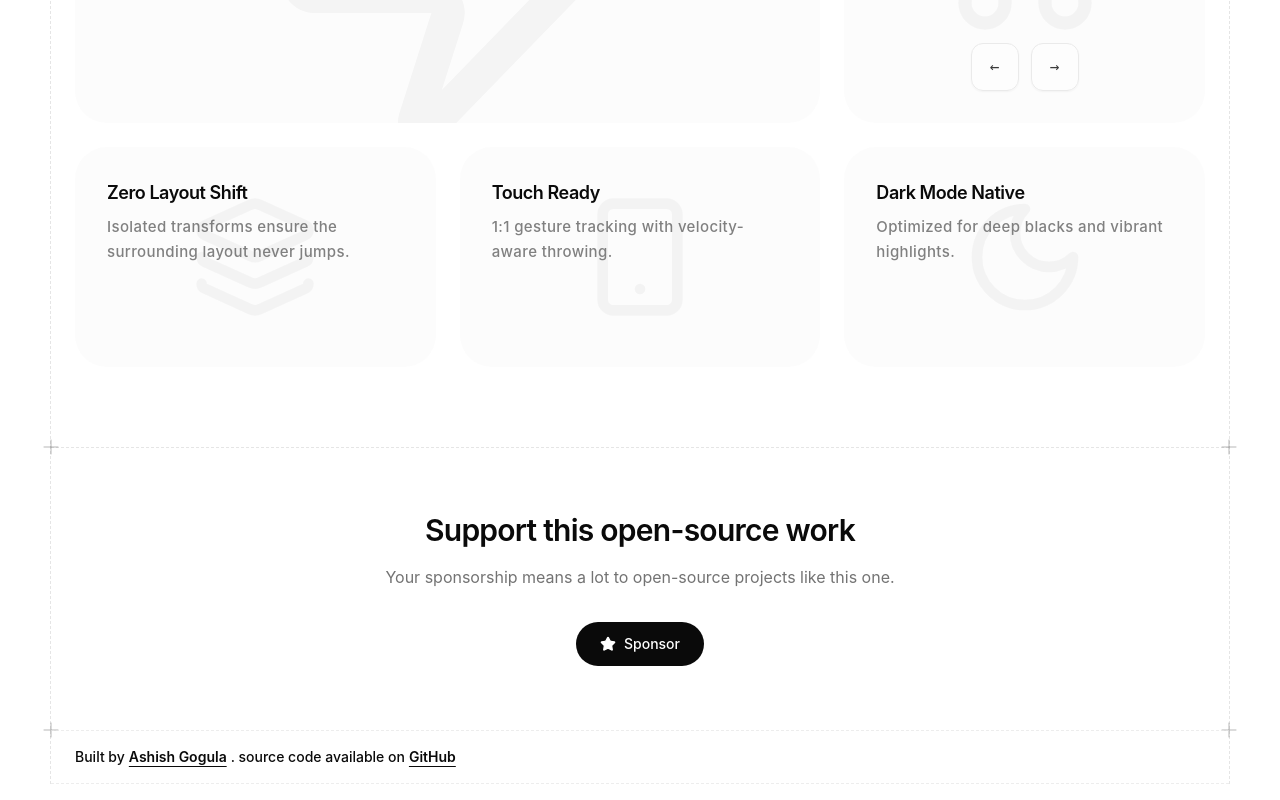
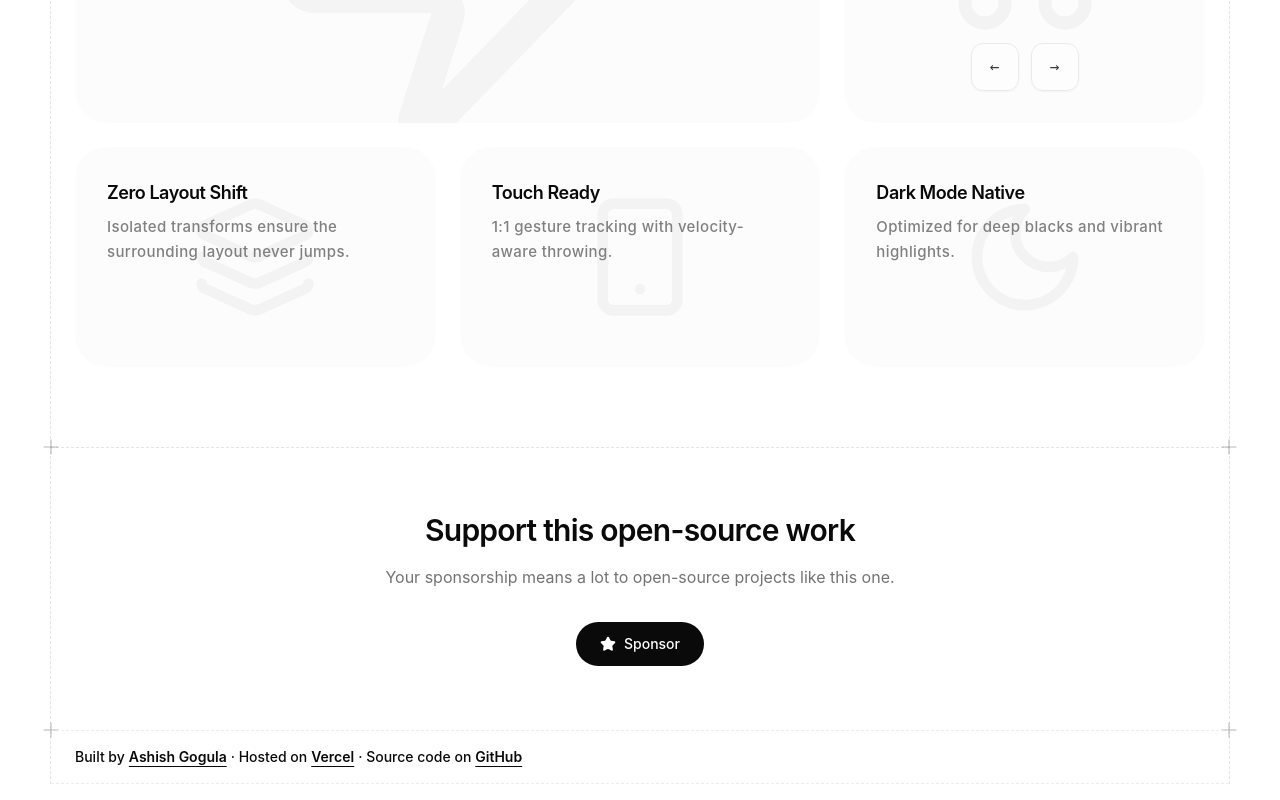
Before and after one commit to ashishgogula/coverflow, a Next.js app: page / in a window 1280 px wide. Shown: the part 1629-2429 px from the top of the page. Built offline with nearby package versions, Linux system fonts and the light colour scheme.

Commit message:
docs: update footer content and add usage code copy button
- Update footer text to include hosting information and improve link styling
- Add copy-to-clipboard functionality for usage code block in documentation
- Refactor code formatting for consistency and readability

```diff
--- a/app/get-started/get-started-client.tsx
+++ b/app/get-started/get-started-client.tsx
@@ -11,7 +11,7 @@ import {
   Maximize2,
 } from "lucide-react";
 import Link from "next/link";
-import { useState } from "react";
+import { useState, useRef } from "react";
 import { Navbar } from "@/components/navbar";
 import { Footer } from "@/components/footer";
 import { CoverFlow, CoverFlowItem } from "@ashishgogula/coverflow";
@@ -39,10 +39,20 @@ export default function GetStartedClient({
 }) {
   const [copied, setCopied] = useState(false);
   const [packageManager, setPackageManager] = useState("pnpm");
-  const [installMethod, setInstallMethod] =
-    useState<"shadcn" | "primitive">("shadcn");
+  const [installMethod, setInstallMethod] = useState<"shadcn" | "primitive">(
+    "shadcn",
+  );
   const [manualCopied, setManualCopied] = useState(false);
   const [isExpanded, setIsExpanded] = useState(false);
+  const [usageCopied, setUsageCopied] = useState(false);
+  const usageCodeRef = useRef<HTMLPreElement | null>(null);
+
+  const copyUsageCode = () => {
+    if (!usageCodeRef.current) return;
+    navigator.clipboard.writeText(usageCodeRef.current.innerText);
+    setUsageCopied(true);
+    setTimeout(() => setUsageCopied(false), 2000);
+  };
 
   const copyManualCode = () => {
     navigator.clipboard.writeText(componentCode);
@@ -65,10 +75,9 @@ export default function GetStartedClient({
   };
 
   const copyCommand = () => {
-    const current =
-      installMethod === "shadcn" ? commands : primitiveCommands;
+    const current = installMethod === "shadcn" ? commands : primitiveCommands;
     navigator.clipboard.writeText(
-      current[packageManager as keyof typeof current]
+      current[packageManager as keyof typeof current],
     );
     setCopied(true);
     setTimeout(() => setCopied(false), 2000);
@@ -93,7 +102,7 @@ export default function GetStartedClient({
   };
 
   return (
-     <div className="m-shell">
+    <div className="m-shell">
       <Navbar />
 
       <main>
@@ -154,7 +163,28 @@ export default function GetStartedClient({
                   />
                 </div>
                 <div className="p-6 overflow-x-auto">
-                  <pre className="text-sm font-mono text-muted-foreground leading-relaxed">
+                  <div className="flex justify-end mb-3">
+                    <motion.button
+                      whileHover={{ scale: 1.0 }}
+                      whileTap={{ scale: 0.95 }}
+                      onClick={copyUsageCode}
+                      className="text-muted-foreground hover:text-zinc-900 dark:hover:text-zinc-100 transition-colors p-2 hover:bg-zinc-200 dark:hover:bg-white/5 rounded-md"
+                    >
+                      {usageCopied ? (
+                        <>
+                          <CircleCheck className="w-3.5 h-3.5" />
+                        </>
+                      ) : (
+                        <>
+                          <Copy className="w-3.5 h-3.5" />
+                        </>
+                      )}
+                    </motion.button>
+                  </div>
+                  <pre
+                    ref={usageCodeRef}
+                    className="text-sm font-mono text-muted-foreground leading-relaxed"
+                  >
                     {`
 import { CoverFlow, type CoverFlowItem } from "@/components/ui/coverflow";
 
@@ -411,7 +441,9 @@ export default function CoverFlowDemo() {
 
                     <div className="relative rounded-lg bg-secondary/50 border border-border/50 overflow-hidden">
                       <div className="flex items-center justify-between px-4 py-2 border-b border-border/50 bg-secondary/30">
-                        <span className="text-xs font-medium text-muted-foreground">coverflow.tsx</span>
+                        <span className="text-xs font-medium text-muted-foreground">
+                          coverflow.tsx
+                        </span>
                         <div className="flex items-center gap-2">
                           <motion.button
                             whileHover={{ scale: 1.0 }}
@@ -654,7 +686,6 @@ export default function CoverFlowDemo() {
           <Footer />
         </div>
       </main>
-
     </div>
   );
 }
--- a/components/footer.tsx
+++ b/components/footer.tsx
@@ -13,22 +13,31 @@ export function Footer() {
       transition={{ duration: 0.4, ease: [0.22, 1, 0.36, 1] }}
     >
       <div className="m-footInner px-6">
-        <div className="text-sm font-medium flex flex-wrap  gap-1">
+        <div className="text-sm font-medium flex flex-wrap gap-1">
           <span>Built by</span>
           <a
             href="https://ashishgogula.in"
             target="_blank"
             rel="noopener noreferrer"
-            className="text-foreground hover:underline underline-offset-4 underline font-semibold"
+            className="text-foreground underline underline-offset-4 font-semibold hover:underline"
           >
             Ashish Gogula
           </a>
-          <span>. source code available on</span>
+          <span>· Hosted on</span>
+          <a
+            href="https://vercel.com/"
+            target="_blank"
+            rel="noopener noreferrer"
+            className="text-foreground underline underline-offset-4 font-semibold hover:underline"
+          >
+            Vercel
+          </a>
+          <span>· Source code on</span>
           <a
             href="https://github.com/ashishgogula/coverflow"
             target="_blank"
             rel="noopener noreferrer"
-            className="text-foreground hover:underline underline-offset-4 underline font-semibold"
+            className="text-foreground underline underline-offset-4 font-semibold hover:underline"
           >
             GitHub
           </a>
```
Also changed, not shown: public/coverflow.png.
